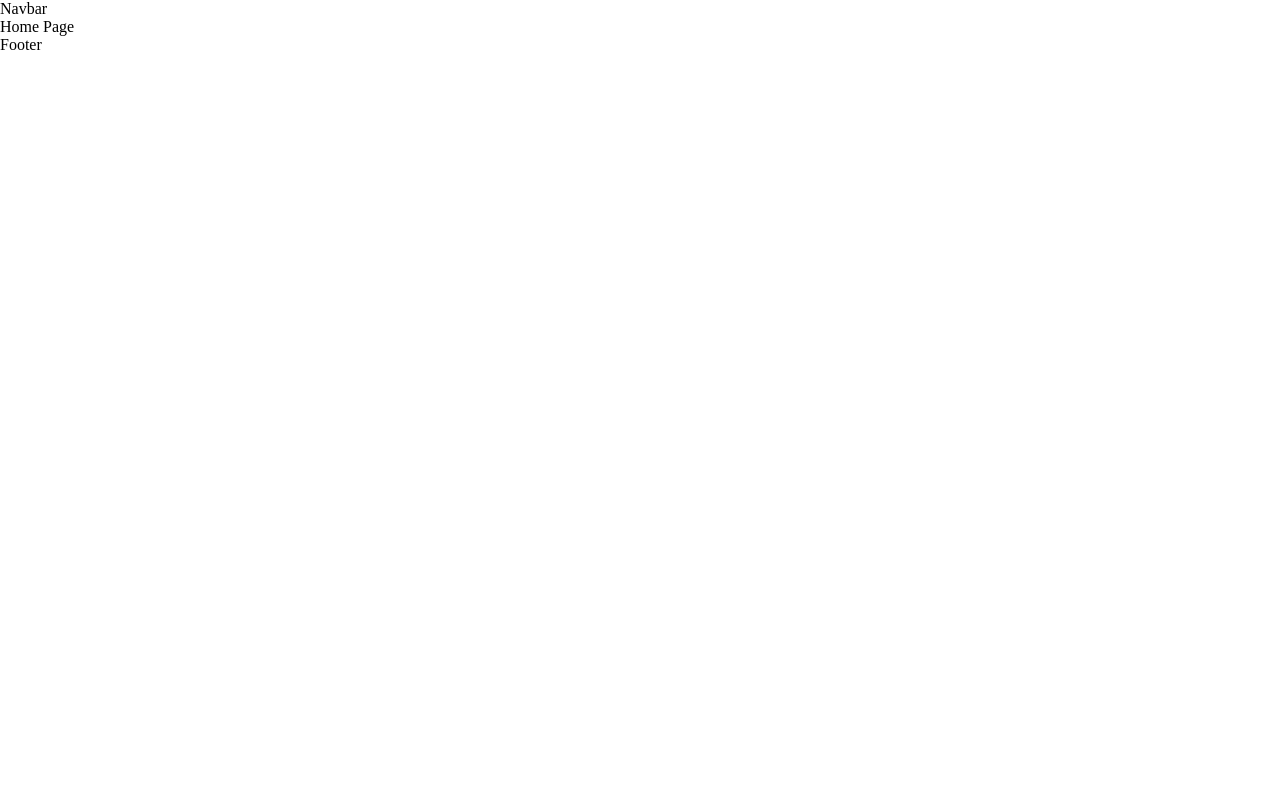
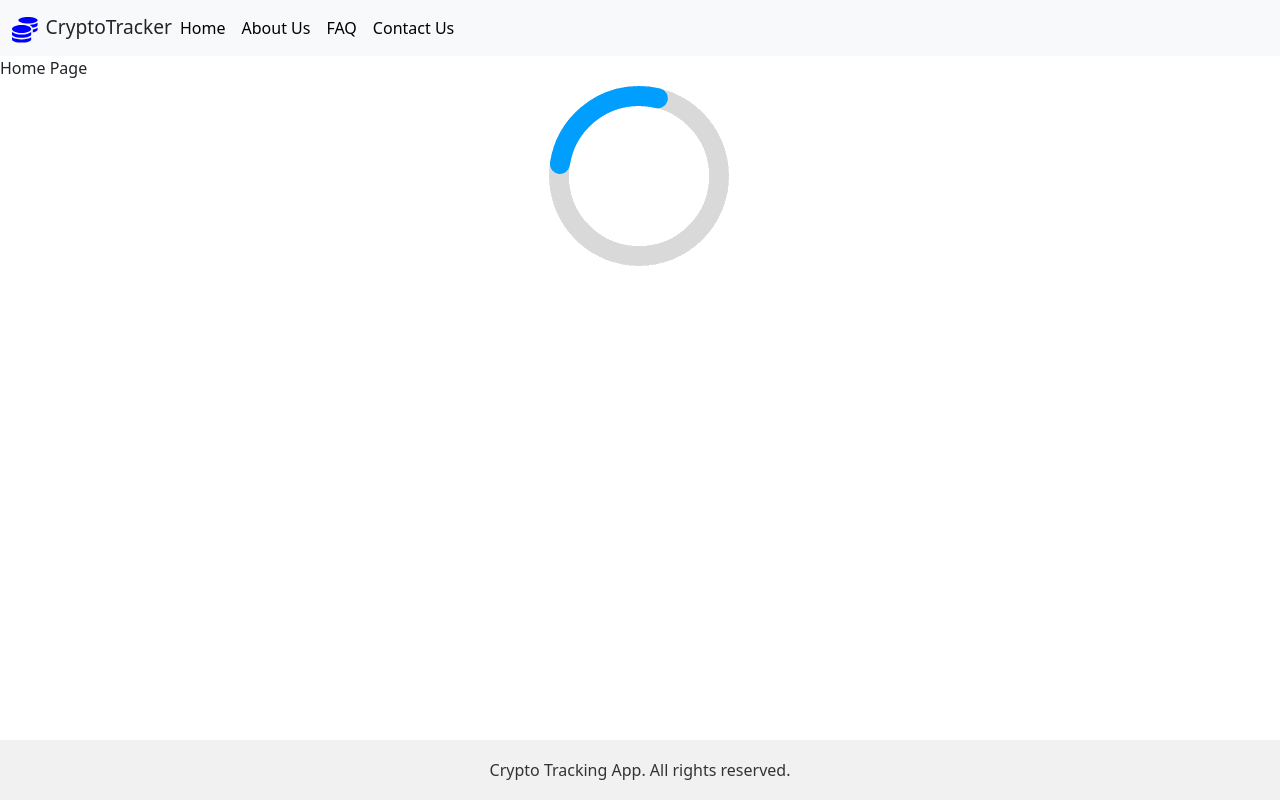
Before and after one commit to Alirezam58/cryptotrackingapp, a React (Create React App) app: page / in a window 1280 px wide. Built offline with nearby package versions, Linux system fonts and the light colour scheme.

Commit message:
Commit003_11.02.2025_ComponentsUpdate

```diff
--- a/package.json
+++ b/package.json
@@ -11,6 +11,7 @@
     "bootstrap": "^5.3.8",
     "react": "^19.2.0",
     "react-dom": "^19.2.0",
+    "react-icons": "^5.5.0",
     "react-router-dom": "^7.9.5",
     "react-scripts": "5.0.1",
     "react-toastify": "^11.0.5",
--- a/src/components/ui/Footer.jsx
+++ b/src/components/ui/Footer.jsx
@@ -2,9 +2,9 @@ import React from 'react'
 
 function Footer() {
   return (
-    <div>
-      Footer
-    </div>
+    <footer className='footer'>
+      Crypto Tracking App. All rights reserved.
+    </footer>
   )
 }
 
--- a/src/components/ui/Navbar.jsx
+++ b/src/components/ui/Navbar.jsx
@@ -1,10 +1,49 @@
-import React from 'react'
+import React,{useRef} from 'react'
+import { Link } from 'react-router-dom'
+import { FaCoins } from 'react-icons/fa'
 
 function Navbar() {
+  const btnToggleRef = useRef();
+
+  const toggleMenu = () => {
+    btnToggleRef.current.click();
+  }
+
   return (
+    <nav className="navbar navbar-expand-lg bg-body-tertiary">
+  <div className="container-fluid">
     <div>
-      Navbar
+      <FaCoins className='navbar-logo-icon'/>
+      <span className='navbar-logo-text'>CryptoTracker</span>
     </div>
+    <button className="navbar-toggler"
+      ref={btnToggleRef} type="button"
+      data-bs-toggle="collapse"
+      data-bs-target="#navbarNav"
+      aria-controls="navbarNav"
+      aria-expanded="false"
+      aria-label="Toggle navigation"
+      >
+      <span className="navbar-toggler-icon"></span>
+    </button>
+    <div className="collapse navbar-collapse" id="navbarNav">
+      <ul className="navbar-nav">
+        <li className="nav-item" onClick={toggleMenu}>
+          <Link className="nav-link active" to="/">Home</Link>
+        </li>
+        <li className="nav-item" onClick={toggleMenu}>
+          <Link className="nav-link active" to="/about">About Us</Link>
+        </li>
+        <li className="nav-item" onClick={toggleMenu}>
+          <Link className="nav-link active" to="/faq">FAQ</Link>
+        </li>
+        <li className="nav-item" onClick={toggleMenu}>
+          <Link className="nav-link active" to="/contact">Contact Us</Link>
+        </li>
+      </ul>
+    </div>
+  </div>
+</nav>
   )
 }
 
--- /dev/null
+++ b/src/components/ui/Spinner.jsx
@@ -0,0 +1,12 @@
+import React from 'react'
+import spinnerImg from '../../assets/images/spinner.gif'
+
+const Spinner = () => {
+  return (
+    <div className="d-flex justify-content-center align-items-center">
+      <img src={spinnerImg} alt="Loading..." />
+    </div>
+  )
+}
+
+export default Spinner
--- a/src/index.css
+++ b/src/index.css
@@ -3,3 +3,26 @@
   margin: 0;
   box-sizing: border-box;
 }
+
+.wrapper {
+  min-height: calc(100vh - 116px);
+}
+
+.navbar-logo-icon {
+  font-size: 1.6rem;
+  margin-right: 0.5rem;
+  color: blue;
+}
+
+.navbar-logo-text {
+  font-size: 1.2rem;
+}
+
+.footer {
+  display: flex;
+  justify-content: center;
+  align-items: center;
+  height: 60px;
+  background-color: #f1f1f1;
+  color: #333;
+}
--- a/src/index.js
+++ b/src/index.js
@@ -3,7 +3,8 @@ import ReactDOM from 'react-dom/client';
 import './index.css';
 import App from './App';
 import { BrowserRouter } from 'react-router-dom';
-
+import 'bootstrap/dist/css/bootstrap.min.css';
+import 'bootstrap/dist/js/bootstrap.bundle.min.js';
 
 const root = ReactDOM.createRoot(document.getElementById('root'));
 root.render(
--- a/src/pages/Home.jsx
+++ b/src/pages/Home.jsx
@@ -1,9 +1,11 @@
 import React from 'react'
+import Spinner from '../components/ui/Spinner'
 
 function Home() {
   return (
     <div>
       Home Page
+      <Spinner />
     </div>
   )
 }
```
Also changed, not shown: src/assets/images/spinner.gif (added), 1 other file (tests, documents, lock files or other folders).
